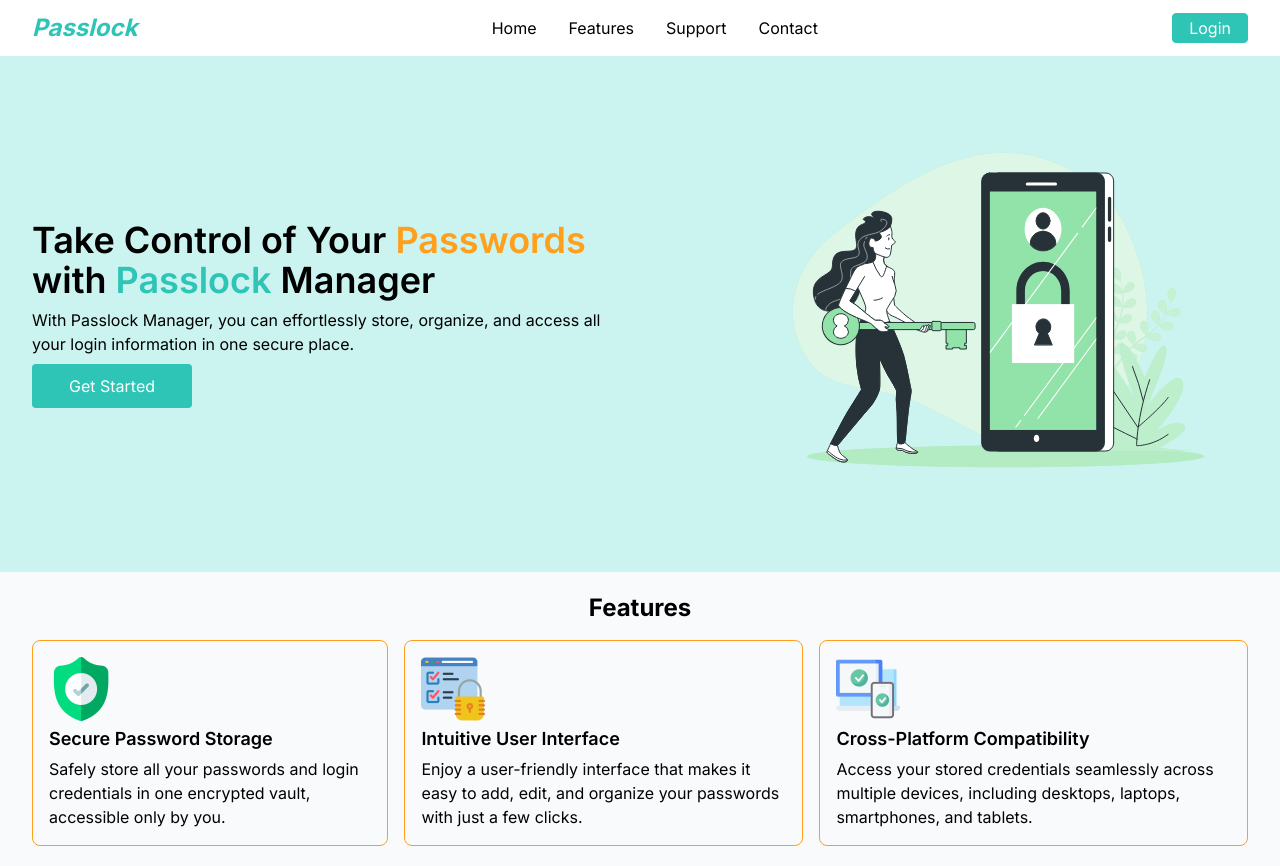
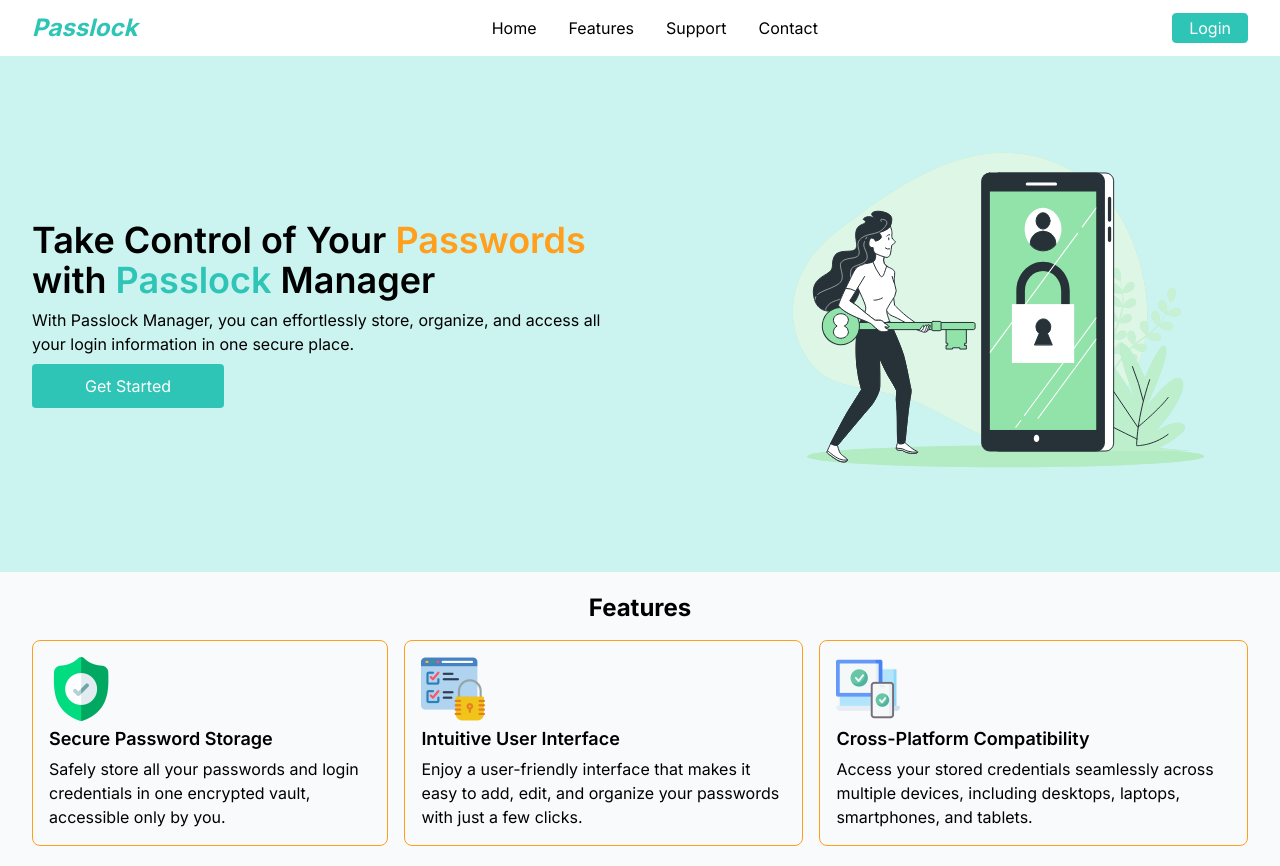
Before and after one commit to Tonnykimanthi/passlock, a Next.js app: page / in a window 1280 px wide. Built offline with nearby package versions, Linux system fonts and the light colour scheme.

Commit message:
Update HeroSection.tsx

```diff
--- a/components/layout/HeroSection.tsx
+++ b/components/layout/HeroSection.tsx
@@ -14,12 +14,10 @@ const HeroSection = () => {
           With Passlock Manager, you can effortlessly store, organize, and
           access all your login information in one secure place.
         </p>
-        <div className="group relative mt-2 w-fit rounded bg-primary max-md:mx-auto">
-          <LoginButton
-            title="Get Started"
-            styles="w-40 py-2.5 text-white transition"
-          />
-        </div>
+        <LoginButton
+          title="Get Started"
+          styles="w-48 mt-2 rounded py-2.5 text-white bg-primary hover:bg-primaryDark transition"
+        />
       </div>
       <div>
         <Image src={heroImage} alt="Hero section image" priority />
```
